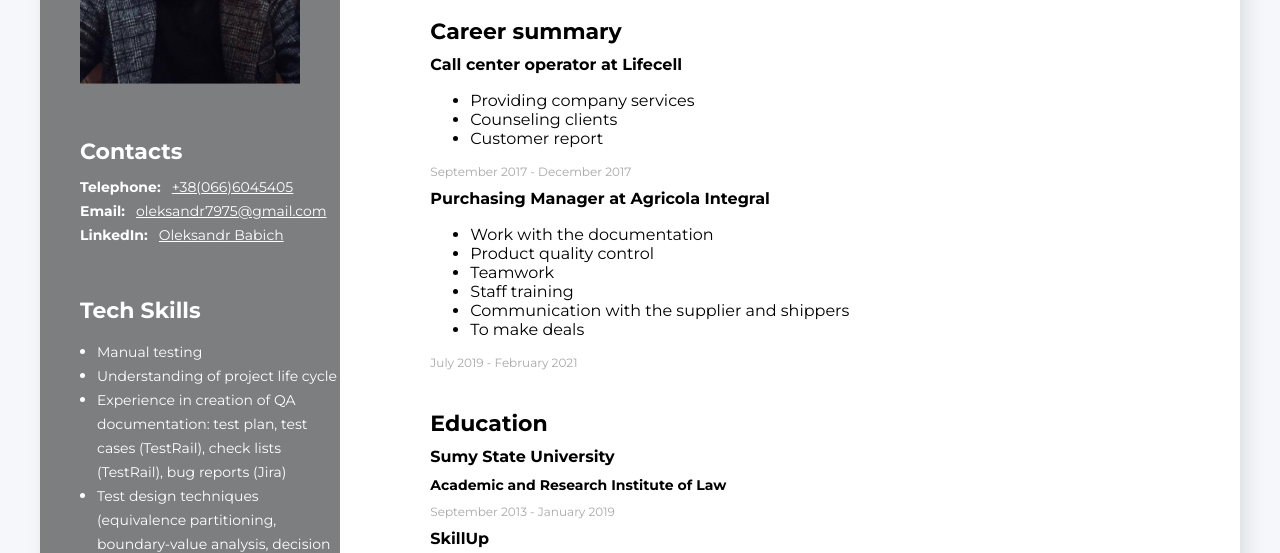
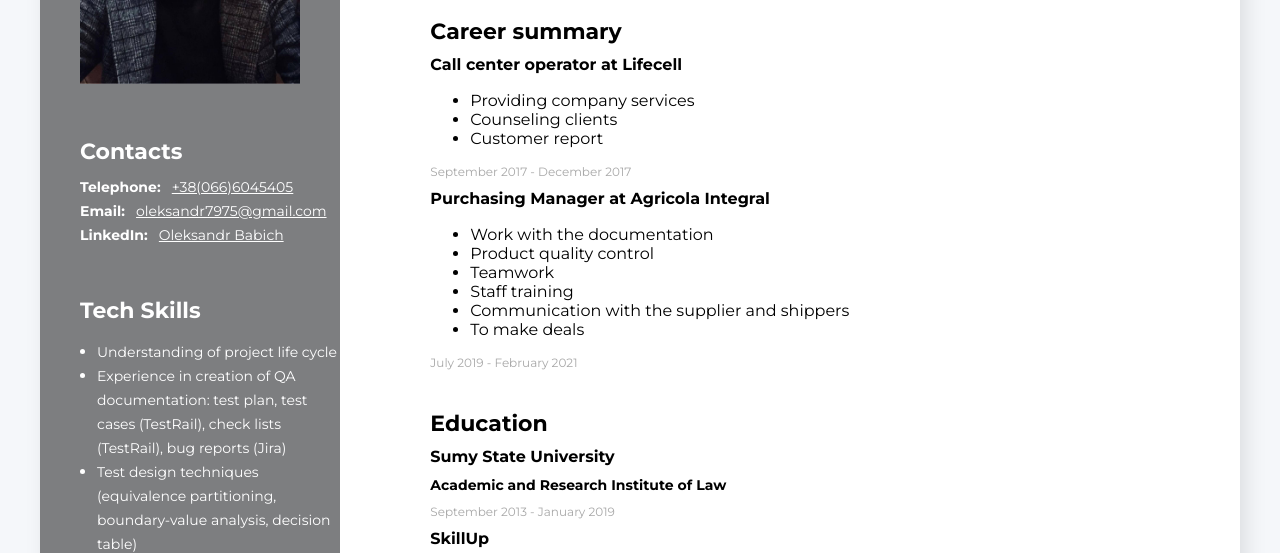
Before and after one commit to oleksandr7975/mycv, a plain HTML site: page index.html in a window 1280 px wide. Shown: the part 276-829 px from the top of the page. Drawn offline with Linux system fonts and the light colour scheme.

Commit message:
Update index.html

```diff
--- a/index.html
+++ b/index.html
@@ -58,7 +58,7 @@
                 <h4 class="education-name">Sumy State University</h4>
                     <h5 class="education-position">Academic and Research Institute of Law</h5>
                         <p class="my-education-experience-period">September 2013 - January 2019</p>
-            <h4 class="education-name">SkillUp</h4>
+                <h4 class="education-name">SkillUp</h4>
                     <h5 class="education-position">Quality Assurance</h5>
                         <ul>
                             <li>Basic knowledge of HTML, CSS, API, SQL, DevTools</li>
@@ -97,7 +97,6 @@
     <div class="tech-skills-section">
         <h3 class="sidebar-title">Tech Skills</h3>
             <ul class="tech-skills-list">
-                <li class="tech-skills-item"><span class="tech-skills-item-text">Manual testing</span></li>
                 <li class="tech-skills-item"><span class="tech-skills-item-text">Understanding of project life cycle</span></li>
                 <li class="tech-skills-item"><span class="tech-skills-item-text">Experience in creation of QA documentation: test plan, test cases (TestRail), check lists (TestRail), bug reports (Jira)</span></li>
                 <li class="tech-skills-item"><span class="tech-skills-item-text">Test design techniques (equivalence partitioning, boundary-value analysis, decision table)</span></li>
```
